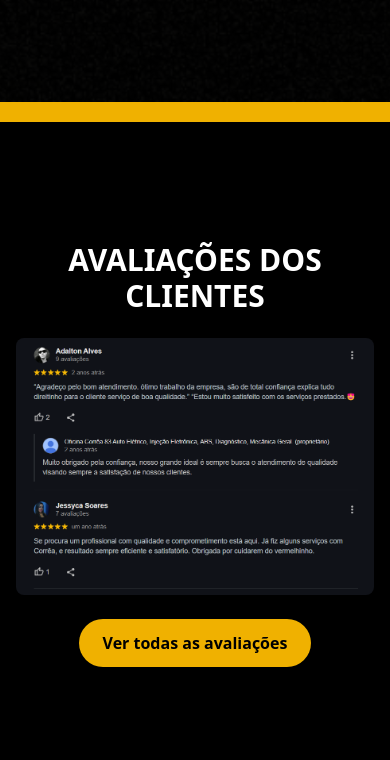
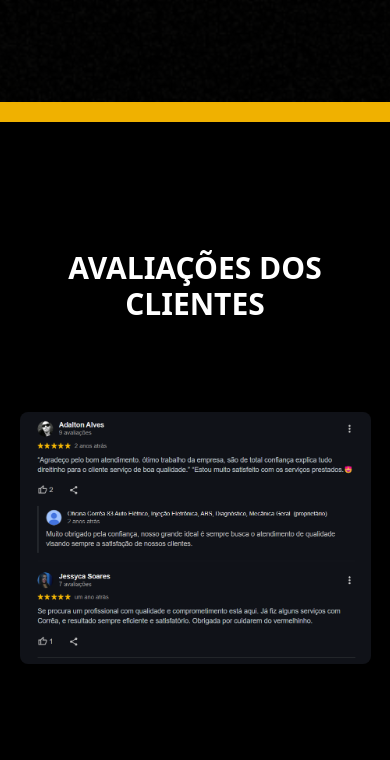
Before and after one commit to Yasminpontess/oficinacorrea, a React (Vite) app: page / in a window 390 px wide. Shown: the part 6336-7096 px from the top of the page. Built offline with nearby package versions, Linux system fonts and the light colour scheme.

Commit message:
Atualização to tamanho das imagens

```diff
--- a/src/components/carrosselmarcas/CarrosselMarcas.tsx
+++ b/src/components/carrosselmarcas/CarrosselMarcas.tsx
@@ -16,7 +16,7 @@
   { nome: "toyota", altura: "h-22" },
   { nome: "bmw", altura: "h-18" },
   { nome: "citroen", altura: "h-25" },
-  { nome: "audi", altura: "h-18" },
+  { nome: "audi", altura: "h-20" },
   { nome: "jeep", altura: "h-18" },
   { nome: "mercedes", altura: "h-18" },
   { nome: "ranger", altura: "h-18" },
--- a/src/pages/home.tsx
+++ b/src/pages/home.tsx
@@ -205,43 +205,50 @@
         </motion.div>
       </section>
       <div className="w-full h-5 bg-yellow-500"></div>
-      <section className="w-full bg-black text-white py-30">
+      <section className="w-full bg-black text-white py-32">
+        {" "}
+        {/* antes era py-60 */}
         <div className="max-w-4xl mx-auto px-4 text-center relative">
-          <h2 className="text-3xl font-bold mb-6">AVALIAÇÕES DOS CLIENTES</h2>
-          <div className="relative w-full flex justify-center items-center">
+          <h2 className="text-3xl font-bold mb-2">AVALIAÇÕES DOS CLIENTES</h2>{" "}
+          {/* antes era mb-6 */}
+          <div className="relative w-full flex justify-center items-center mt-4">
             <button
               onClick={() =>
                 setIndex((index - 1 + avaliacoes.length) % avaliacoes.length)
               }
-              className="absolute left-[-60px]  text-black px-4 py-2 rounded-lg"
+              className="absolute left-[-60px] text-black px-4 py-2 rounded-lg"
             >
               ◀
             </button>
-            <img
-              src={avaliacoes[index]}
-              alt={`Avaliação ${index + 1}`}
-              className="rounded-lg shadow-lg max-h-[500px] object-contain transition-all duration-500"
-            />
+
+            <div className="w-full h-[400px] sm:h-[500px] max-w-[90vw] mx-auto flex items-center justify-center">
+              <img
+                src={avaliacoes[index]}
+                alt={`Avaliação ${index + 1}`}
+                className="max-w-full max-h-full object-contain rounded-lg shadow-lg transition-all duration-500"
+              />
+            </div>
+
             <button
               onClick={() => setIndex((index + 1) % avaliacoes.length)}
-              className="absolute right-[-60px]  text-black px-4 py-2 rounded-lg"
+              className="absolute right-[-60px] text-black px-4 py-2 rounded-lg"
             >
               ▶
             </button>
           </div>
           <a
-            href="https://www.google.com/search?sca_esv=896bc82726dbc1e3&hl=pt-BR&sxsrf=AHTn8zpIm_5iaR80p5TqZXBiCwNSHzd-cQ:1746729938580&si=APYL9bs7Hg2KMLB-4tSoTdxuOx8BdRvHbByC_AuVpNyh0x2KzcTeu0mY3xc1n77kYEL_MTtMPnyBXCNqdxt61Zb1j-MNJmp5yXXkFDvkc5kYRKocW56EMNyBvgFx3kFrGizrvieMlk3mzpjxJA5NRZqoD1gW-vT1qIhK0QK97oBGV8YuA8gWf78JYcD-ki5Wn9KNlU1exS06MHOMrHlGQNivnAGigxgd_YF38638IH4KYNj6pi4TrOrwQYIeok9i8m6DSHfygvui&q=Oficina+Corr%C3%AAa+83+Auto+El%C3%A9trico,+Inje%C3%A7%C3%A3o+Eletr%C3%B4nica,+ABS,+Diagn%C3%B3stico,+Mec%C3%A2nica+Geral.+Coment%C3%A1rios&sa=X&ved=2ahUKEwiTyYeMxJSNAxW-lZUCHQC0E4wQ0bkNegQIIhAD&biw=1536&bih=730&dpr=1.25"
+            href="https://www.google.com/search?... (seu link completo)"
             target="_blank"
             rel="noopener noreferrer"
-            className="mt-6 inline-block   bg-yellow-500 hover:bg-yellow-600 text-black font-bold py-3 px-6 rounded-full shadow-lg transition duration-300 transform hover:scale-105"
+            className="mt-6 inline-block bg-yellow-500 hover:bg-yellow-600 text-black font-bold py-3 px-6 rounded-full shadow-lg transition duration-300 transform hover:scale-105"
           >
             Ver todas as avaliações
           </a>
         </div>
       </section>
-      <div className="w-full h-5 bg-yellow-500"></div>
+      <div className=" w-full h-5 bg-yellow-500"></div>
       <section
-        className="w-full h-screen flex flex-col justify-center items-center text-white text-center p-6 relative bg-cover bg-center"
+        className=" w-full h-screen flex flex-col justify-center items-center text-white text-center p-6 relative bg-cover bg-center"
         style={{
           backgroundImage: "url('/imagens/mecanica.jpg')",
         }}
```
